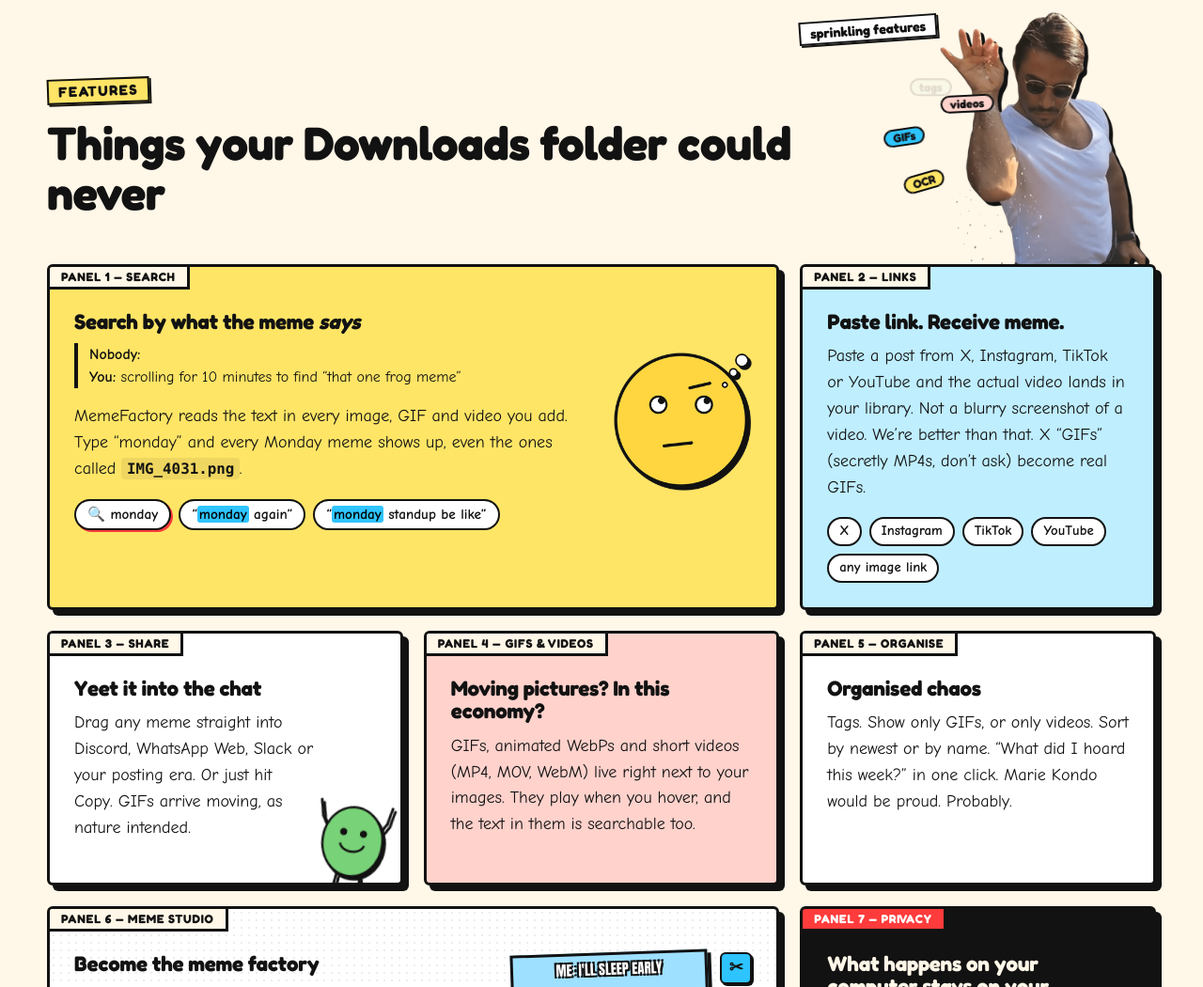
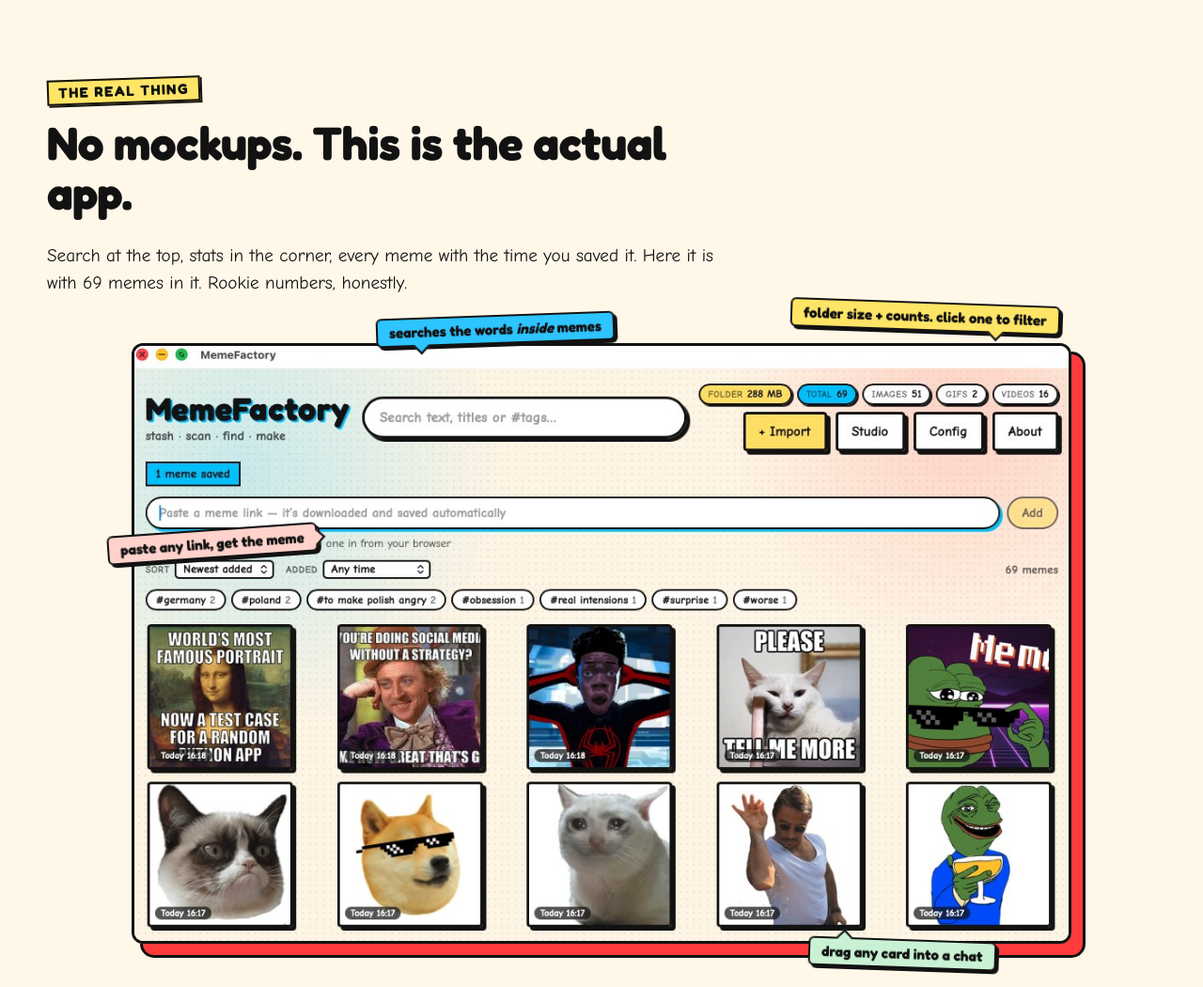
Before and after one commit to gabojkz/meme-factory-site, a plain HTML site: page index.html in a window 1280 px wide. Shown: the part 1040-2090 px from the top of the page at 94% size. Drawn offline with Linux system fonts and the light colour scheme; no server answers.

Commit message:
Show the real app and add the Windows install tip

```diff
--- a/index.html
+++ b/index.html
@@ -151,6 +151,33 @@
           <span>NO TRACKING</span><img src="assets/memes/face-love.png" alt="" />
         </div>
       </div>
+
+      <!-- THE REAL APP -->
+      <section class="section real" aria-labelledby="real-title">
+        <div class="wrap">
+          <header class="section-head">
+            <p class="eyebrow">The real thing</p>
+            <h2 id="real-title">No mockups. This is the actual app.</h2>
+            <p class="real-lede">
+              Search at the top, stats in the corner, every meme with the time you saved it. Here it is with 69
+              memes in it. Rookie numbers, honestly.
+            </p>
+          </header>
+          <figure class="shot">
+            <img
+              src="assets/app-screenshot.jpg"
+              width="1091"
+              height="695"
+              loading="lazy"
+              alt="The MemeFactory app: a search box, folder size and meme counts, a box for pasting meme links, sort and date filters, tags, and a grid of memes each showing when it was added."
+            />
+            <span class="note n1" aria-hidden="true">searches the words <em>inside</em> memes</span>
+            <span class="note n2" aria-hidden="true">folder size + counts. click one to filter</span>
+            <span class="note n3" aria-hidden="true">paste any link, get the meme</span>
+            <span class="note n4" aria-hidden="true">drag any card into a chat</span>
+          </figure>
+        </div>
+      </section>
 
       <!-- FEATURES -->
       <section class="section" id="features">
@@ -393,6 +420,7 @@
             </article>
           </div>
 
+          <div class="os-help">
             <div class="mac-help">
               <img src="assets/memes/blob-facepalm.png" alt="" />
               <div>
@@ -404,6 +432,17 @@
                 <div class="cmd">
                   <code>xattr -cr /Applications/MemeFactory.app</code>
                   <button type="button" class="btn btn-small" data-copy="xattr -cr /Applications/MemeFactory.app">Copy</button>
+                </div>
+              </div>
+            </div>
+            <div class="mac-help win-help">
+              <img src="assets/memes/face-shocked.png" alt="" />
+              <div>
+                <h3>Windows says “Windows protected your PC” 🙄</h3>
+                <p>
+                  The installer isn’t code-signed yet (certificates cost money and this app costs nothing). Click
+                  <b>More info</b> → <b>Run anyway</b>. That’s it, no hacking required.
+                </p>
               </div>
             </div>
           </div>
--- a/styles.css
+++ b/styles.css
@@ -876,6 +876,79 @@ mark {
   margin: 0;
 }
 
+/* The real app screenshot */
+
+.real {
+  padding-bottom: 72px;
+}
+
+.real-lede {
+  font-size: 1.2rem;
+  max-width: 38em;
+}
+
+.shot {
+  position: relative;
+  margin: 18px auto 0;
+  max-width: 1000px;
+}
+
+.shot img {
+  width: 100%;
+  height: auto;
+  border: var(--line) solid var(--ink);
+  border-radius: 12px;
+  box-shadow: 12px 12px 0 var(--accent), 12px 12px 0 3px var(--ink);
+}
+
+.note {
+  position: absolute;
+  z-index: 2;
+  border: 2px solid var(--ink);
+  border-radius: 6px;
+  background: var(--panel);
+  padding: 4px 12px;
+  font: 700 0.95rem var(--font-display);
+  box-shadow: 3px 3px 0 var(--ink);
+  white-space: nowrap;
+}
+
+.note::after {
+  content: "";
+  position: absolute;
+  width: 12px;
+  height: 12px;
+  background: inherit;
+  border-right: 2px solid var(--ink);
+  border-bottom: 2px solid var(--ink);
+}
+
+/* Each note sits just outside the screenshot, its tail pointing at the part it describes. */
+.n1 { left: 26%; top: -30px; rotate: -2deg; background: var(--cyan); }
+.n1::after { left: 40px; bottom: -8px; rotate: 45deg; }
+.n2 { right: 12px; top: -44px; rotate: 2deg; }
+.n2::after { right: 60px; bottom: -8px; rotate: 45deg; }
+.n3 { left: -26px; top: 31%; rotate: -4deg; background: #ffd2cc; }
+.n3::after { right: -8px; top: 8px; rotate: -45deg; }
+.n4 { right: 8%; bottom: -26px; rotate: 2deg; background: #c9f2d4; }
+.n4::after { left: 30px; top: -8px; rotate: -135deg; }
+
+.os-help {
+  display: grid;
+  grid-template-columns: repeat(2, minmax(0, 1fr));
+  gap: 22px;
+  margin-top: 40px;
+}
+
+.os-help .mac-help {
+  margin-top: 0;
+  align-items: start;
+}
+
+.mac-help.win-help {
+  box-shadow: 5px 5px 0 var(--panel), 5px 5px 0 3px var(--ink);
+}
+
 /* Salt Bae, sprinkling features over the features heading */
 
 #features .section-head {
@@ -1474,6 +1547,18 @@ mark {
 }
 
 @media (max-width: 860px) {
+  .os-help {
+    grid-template-columns: 1fr;
+  }
+
+  .note {
+    display: none;
+  }
+
+  .shot img {
+    box-shadow: 7px 7px 0 var(--accent), 7px 7px 0 3px var(--ink);
+  }
+
   #features .section-head,
   .faq .section-head {
     padding-right: 0;
```
Also changed, not shown: assets/app-screenshot.jpg (added). Lines whose indentation alone changed are shown as unchanged.
